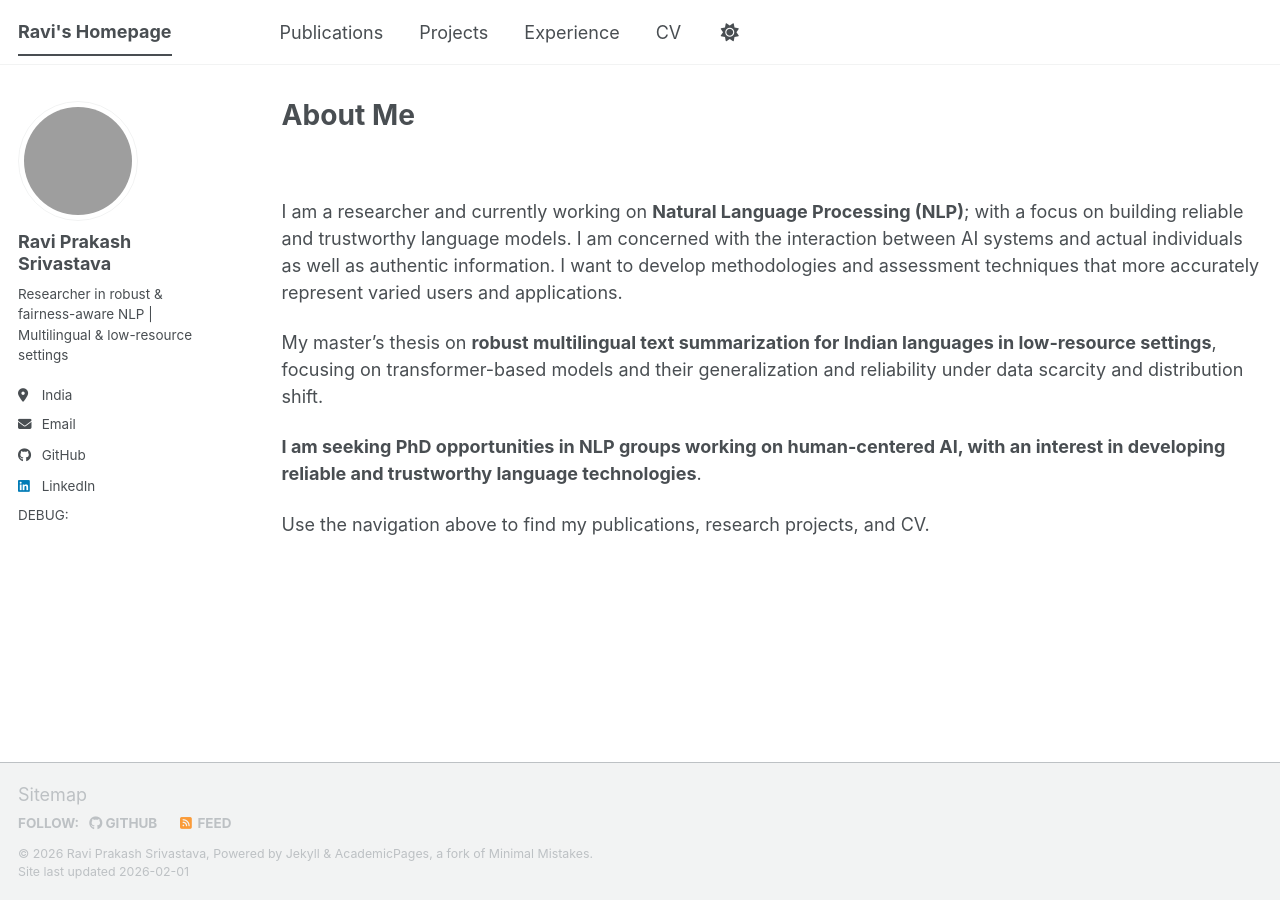
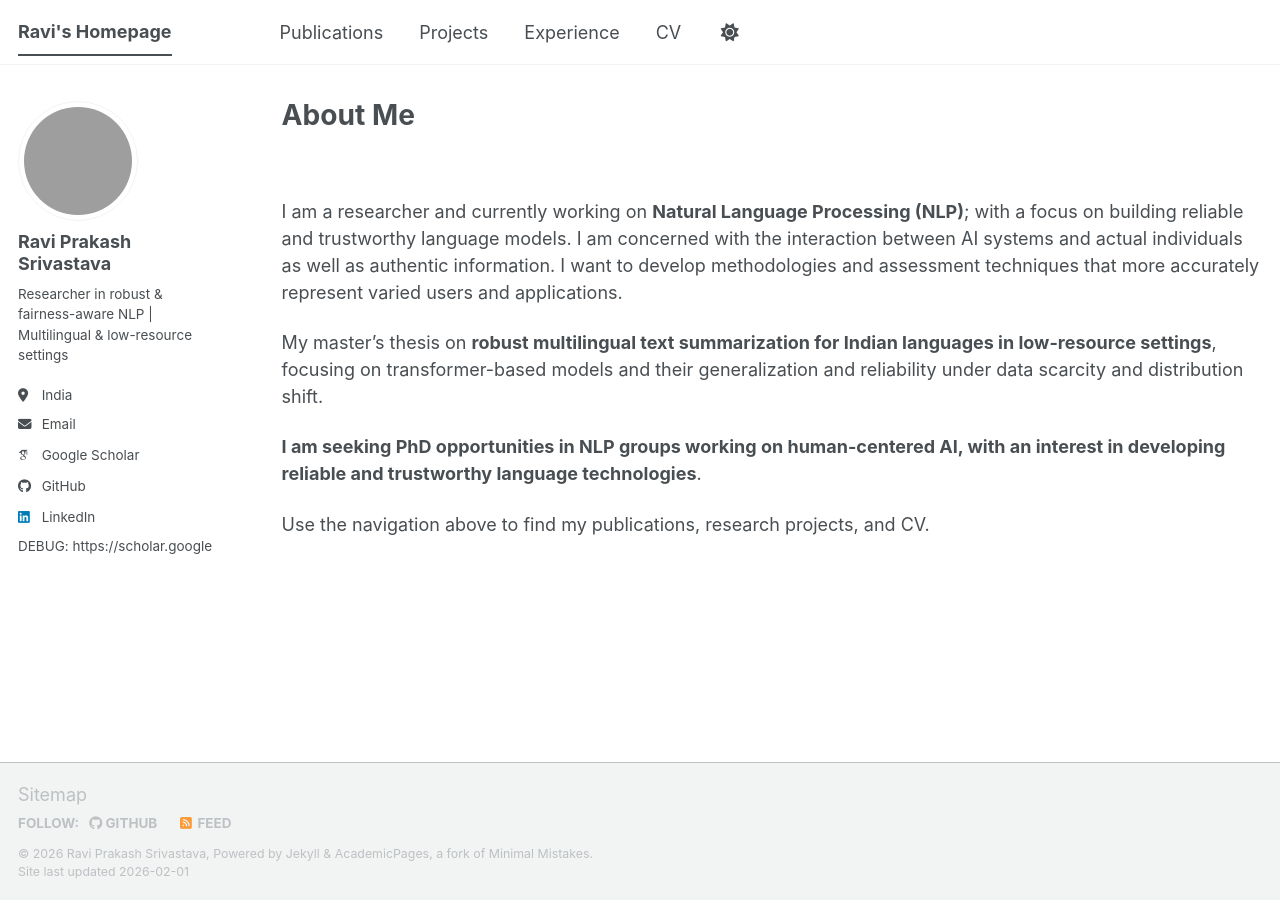
Before and after one commit to t36512401-hue/t36512401-hue.github.io, a Jekyll site: the page built from index.md, in a window 1280 px wide. Built offline with Jekyll 4.4.1, drawn with Linux system fonts in a browser that asks for light colours; some web fonts are replaced; a script bundle is joined from its source files by our own code; library files that are not in the unit come from our copies; a style sheet for code colours, icons or effects is not loaded; some of the changed lines change nothing that is shown.

Commit message:
Rename google_scholar to googlescholar in config

```diff
--- a/_config.yml
+++ b/_config.yml
@@ -19,7 +19,7 @@
   email: "raviprakashshrivastav7@gmail.com"
   github: "er-ravi-srivastava"
   linkedin: "ravi-prakash-sri"
-  google_scholar: https://scholar.google.com/citations?user=sElDRIMAAAAJ&hl=en
+  googlescholar: "https://scholar.google.com/citations?user=sElDRIMAAAAJ&hl=en"
 
 
 
```
